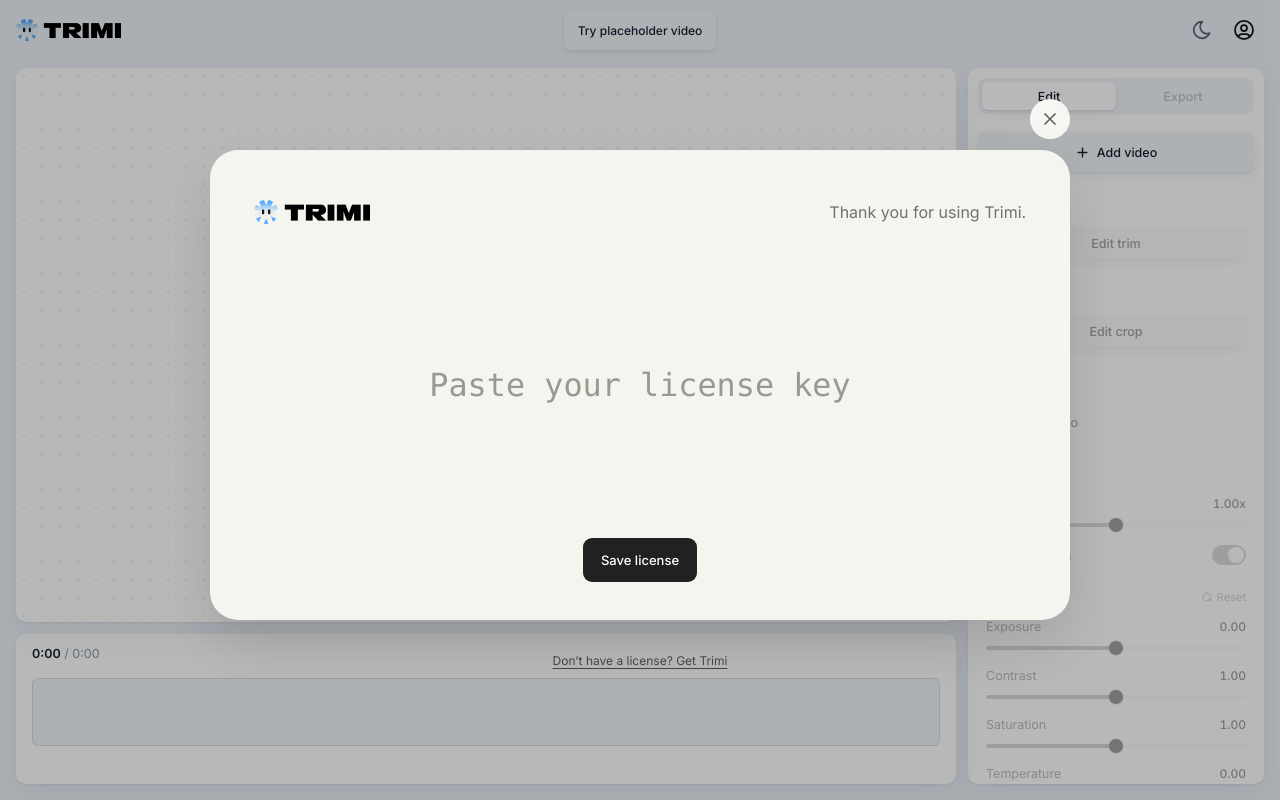
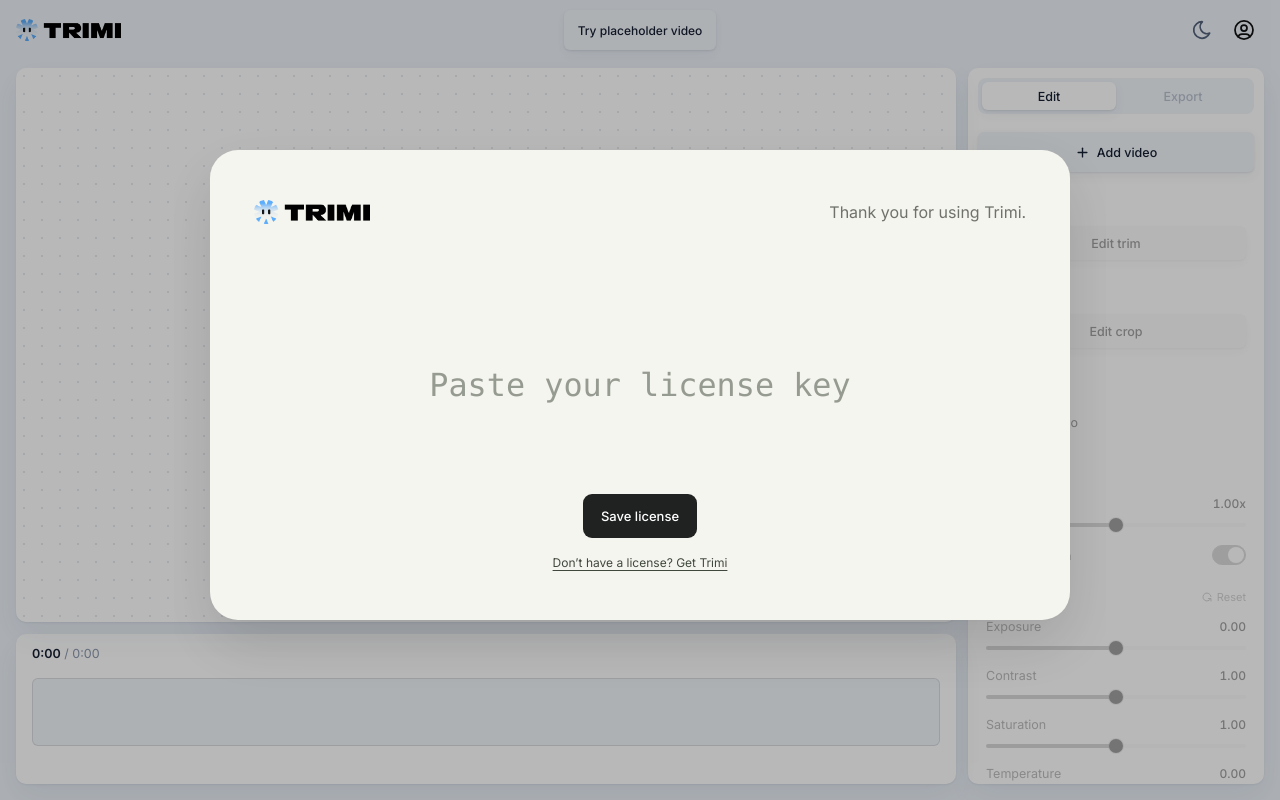
Before and after one commit to atormo/trimi, a React (Vite) app in the folder app/: page / in a window 1280 px wide. Both pictures are taken after a click on the button "Add video". Built offline with nearby package versions, Linux system fonts and the light colour scheme.

Commit message:
Polish license dialog actions and dismiss unlink notice

```diff
--- a/app/src/App.tsx
+++ b/app/src/App.tsx
@@ -34,6 +34,12 @@
   const pendingDroppedFileRef = useRef<File | null>(null);
   const sampleBlobPromiseRef = useRef<Promise<Blob> | null>(null);
   const sampleLoadRequestRef = useRef(0);
+
+  useEffect(() => {
+    if (!licenseUnlinked || licensePromptOpen) return;
+    const timeout = window.setTimeout(() => setLicenseUnlinked(false), 3000);
+    return () => window.clearTimeout(timeout);
+  }, [licenseUnlinked, licensePromptOpen]);
 
   const getSampleBlob = useCallback(() => {
     sampleBlobPromiseRef.current ??= fetch(SAMPLE_VIDEO_URL)
--- a/app/src/components/LicenseDialog.css
+++ b/app/src/components/LicenseDialog.css
@@ -20,7 +20,6 @@
 &[open]::backdrop { animation: trimi-license-backdrop-in 220ms ease-out; }
 .dialog-content { position: relative; }
 .dialog-content:has(.success-card) { max-width: 550px; margin-inline: auto; }
-.close-card { position: absolute; top: -51px; right: 0; background: #f6f7f3; color: #595d58; border-radius: 50%; }
 .card-scene { position: relative; width: 100%; container-type: inline-size; }
 .license-card { position: relative; width: 100%; height: auto; aspect-ratio: 1.83; border-radius: 28px; background: #f5f5ef; box-shadow: 0 2px 4px #00000004, 0 24px 60px #0000001f; overflow: hidden; }
 .card-header, .card-footer { position: absolute; left: 5.1%; right: 5.1%; display: flex; align-items: center; justify-content: space-between; gap: 18px; }
@@ -37,6 +36,7 @@
 .card-key-row { display: flex; align-items: center; justify-content: center; gap: 18px; }
 .license-key { font-family: 'SFMono-Regular', Consolas, 'Liberation Mono', monospace; font-size: clamp(14px, 3.7cqw, 32px); line-height: 1.4; font-weight: 400; white-space: nowrap; font-variant-numeric: tabular-nums; }
 .card-footer { bottom: 8%; justify-content: center; }
+.card-footer[data-entry=true] { flex-direction: column; gap: 4px; }
 .unlink-button { color: #ba4039; }
 .license-card[data-armed=true] .card-key-row { opacity: .12; }
 .cut-line { position: absolute; top: 0; bottom: 0; left: calc(50% - 24px); width: 48px; padding: 0; border: 0; background: transparent; touch-action: none; color: #ba4039; animation: trimi-license-backdrop-in 160ms ease-out; }
@@ -60,9 +60,6 @@
 .cut-scissors { position: absolute; top: -14px; left: calc(50% - 14px); display: grid; place-items: center; width: 28px; height: 28px; color: #ba4039; transform: rotate(-90deg); }
 .cut-scissors svg { animation: trimi-license-scissors-snip 150ms ease-in-out 6 alternate; }
 .card-fragment .card-key-area { transition: none; }
-.card-guidance { position: absolute; top: calc(100% + 21px); width: 100%; text-align: center; font-size: 12px; line-height: 1.7; color: #292d29; }
-.card-guidance p { margin: 0; }
-.card-guidance p > span { color: #454b44; }
 .license-key-input { width: 100%; min-width: 0; padding: 0; border: 0; outline: none; box-shadow: none; background: transparent; color: #222820; text-align: center; caret-color: #398ee9; }
 .license-key-input::placeholder { color: #969b91; opacity: 1; }
 .key-error { font-size: 12px; color: #a2392d; margin: 12px 0 0; }
@@ -103,6 +100,8 @@
 @media (max-width: 640px) {
   & { padding: 65px 16px 115px; }
   .license-card { aspect-ratio: 1.45; border-radius: 20px; }
+  .license-card[data-entry=true] { min-height: 340px; }
+  .license-card[data-entry=true] .card-key-area { top: 44%; }
   .card-header .brand-logo { width: 75px; }
   .header-message { font-size: 10px; }
   .card-key-area { inset-inline: 5%; }
@@ -112,7 +111,6 @@
   .card-footer { bottom: 6%; }
   .card-footer .text-button { font-size: 11px; }
   .card-footer .text-button { gap: 5px; }
-  .card-guidance { font-size: 11px; }
   .card-footer .primary-button { font-size: 11px; padding: 10px 12px; }
   .success-card { padding: 25px 20px; }
   .success-card h2 { font-size: 23px; }
--- a/app/src/components/LicenseDialog.tsx
+++ b/app/src/components/LicenseDialog.tsx
@@ -1,5 +1,5 @@
 import { useEffect, useRef, useState, type CSSProperties, type FormEvent, type PointerEvent, type RefObject } from 'react';
-import { IconCheck, IconKey, IconLoader2, IconScissors, IconX } from '@tabler/icons-react';
+import { IconCheck, IconKey, IconLoader2, IconScissors } from '@tabler/icons-react';
 import type { LicenseState } from '../hooks/useLicense';
 import logo from '../assets/trimi-logo.png';
 import './LicenseDialog.css';
@@ -158,7 +158,7 @@
 
   function cardFace(decorative = false) {
     const unlinkMode = armed || flow === 'unlinking' || cutting;
-    return <div className="license-card" data-armed={unlinkMode}>
+    return <div className="license-card" data-armed={unlinkMode} data-entry={entering}>
       <div className="card-header">
         <img className="brand-logo" src={logo} alt={decorative ? '' : 'Trimi'} />
         <div className="header-message" data-unlink={unlinkMode}>
@@ -172,15 +172,17 @@
         </div>
         {error && !decorative && <p className="key-error" id="trimi-license-error" role="alert">{error}</p>}
       </div>
-      <div className="card-footer">
-        {entering ? <button className="primary-button" type="submit" disabled={activating}>{activating ? 'Activating…' : 'Save license'}</button> : flow === 'unlinking' ? <span className="request-status" role="status">Unlinking this device…</span> : !armed && !cutting && <button ref={decorative ? undefined : unlinkButton} type="button" className="text-button unlink-button" onClick={() => setFlow('armed')}><IconScissors size={18} aria-hidden="true" />Unlink this device</button>}
+      <div className="card-footer" data-entry={entering}>
+        {entering ? <>
+          <button className="primary-button" type="submit" disabled={activating}>{activating ? 'Activating…' : 'Save license'}</button>
+          <a className="purchase-link" href="https://polar.sh/checkout/polar_c_iX6OeQw78TX3oxQA7cye3PBCxfcxaiKD28us84ZAEMi" target="_blank" rel="noreferrer">Don’t have a license? Get Trimi</a>
+        </> : flow === 'unlinking' ? <span className="request-status" role="status">Unlinking this device…</span> : !armed && !cutting && <button ref={decorative ? undefined : unlinkButton} type="button" className="text-button unlink-button" onClick={() => setFlow('armed')}><IconScissors size={18} aria-hidden="true" />Unlink this device</button>}
       </div>
     </div>;
   }
 
   return <dialog ref={dialog} className="trimi-license-dialog" aria-labelledby="trimi-license-title" aria-describedby={armed ? 'trimi-cut-instructions' : undefined} aria-busy={busy} onCancel={event => { if (busy) event.preventDefault(); }} onClose={() => { if (!dialog.current?.open) onClose(); }} onClick={event => { if (event.target === event.currentTarget && !busy) dialog.current?.close(); }}>
     <div className="dialog-content" onClick={event => event.stopPropagation()}>
-      {!cutting && <button type="button" className="close-card icon-button" disabled={busy} onClick={() => dialog.current?.close()} aria-label="Close license dialog"><IconX size={20} aria-hidden="true" /></button>}
       {success || serviceStatus ? <section className="success-card" key={success ? flow : state.status}>
         <img className="brand-logo" src={logo} alt="Trimi" />
         <div className="success-icon">{success ? <IconCheck size={28} stroke={1.7} aria-hidden="true" /> : state.status === 'checking' ? <IconLoader2 size={28} className="trimi-spin" aria-hidden="true" /> : <IconKey size={28} aria-hidden="true" />}</div>
@@ -203,7 +205,6 @@
         </form>
         {armed && <p className="sr-only" id="trimi-cut-instructions">Click the dotted line or drag upwards to unlink this device. This removes the videos from this editor. Your license can be activated again.</p>}
         {flow === 'unlinking' && <span className="sr-only" role="status">Unlinking this device…</span>}
-        {entering && <div className="card-guidance"><a className="purchase-link" href="https://polar.sh/checkout/polar_c_iX6OeQw78TX3oxQA7cye3PBCxfcxaiKD28us84ZAEMi" target="_blank" rel="noreferrer">Don’t have a license? Get Trimi</a></div>}
       </>}
     </div>
   </dialog>;
--- a/app/src/license-lab/LicenseLab.tsx
+++ b/app/src/license-lab/LicenseLab.tsx
@@ -1,5 +1,5 @@
 import { useEffect, useRef, useState, type FormEvent, type PointerEvent } from 'react';
-import { IconCheck, IconKey, IconLock, IconPlus, IconScissors, IconUserCircle, IconX } from '@tabler/icons-react';
+import { IconCheck, IconKey, IconLock, IconPlus, IconScissors, IconUserCircle } from '@tabler/icons-react';
 import logo from '../assets/trimi-logo.png';
 
 const DEMO_KEY = 'TRIMI-8F3A-72C9-BE41-6D05';
@@ -163,7 +163,6 @@
 
     <dialog ref={dialog} className="license-dialog" aria-labelledby="license-dialog-title" aria-describedby={armed ? 'cut-instructions' : undefined} onCancel={event => { if (cutting) event.preventDefault(); }} onClose={() => { if (cutting) finishCut(); const previous = trigger.current; if (previous?.isConnected && !popover.current?.contains(previous)) previous.focus(); else avatar.current?.focus(); }} onClick={event => { if (event.target === event.currentTarget && !cutting) closeCard(); }}>
       <div className="dialog-content" onClick={event => event.stopPropagation()}>
-        {!cutting && <button type="button" className="close-card icon-button" onClick={closeCard} aria-label="Close license dialog"><IconX size={20} aria-hidden="true" /></button>}
         {cardState === 'unlinked' || cardState === 'activated' ? <section className="success-card" key={cardState}>
           <img className="brand-logo" src={logo} alt="Trimi" />
           <div className="success-icon"><IconCheck size={28} stroke={1.7} aria-hidden="true" /></div>
--- a/app/src/license-lab/license-lab.css
+++ b/app/src/license-lab/license-lab.css
@@ -44,7 +44,6 @@
 .license-dialog[open]::backdrop { animation: backdrop-in 220ms ease-out; }
 .dialog-content { position: relative; }
 .dialog-content:has(.success-card) { max-width: 550px; margin-inline: auto; }
-.close-card { position: absolute; top: -51px; right: 0; background: #f6f7f3; color: #595d58; border-radius: 50%; }
 .card-scene { position: relative; width: 100%; container-type: inline-size; }
 .license-card { position: relative; width: 100%; height: auto; aspect-ratio: 1.83; border-radius: 28px; background: #f5f5ef; box-shadow: 0 2px 4px #00000004, 0 24px 60px #0000001f; overflow: hidden; }
 .card-header, .card-footer { position: absolute; left: 5.1%; right: 5.1%; display: flex; align-items: center; justify-content: space-between; gap: 18px; }
```
